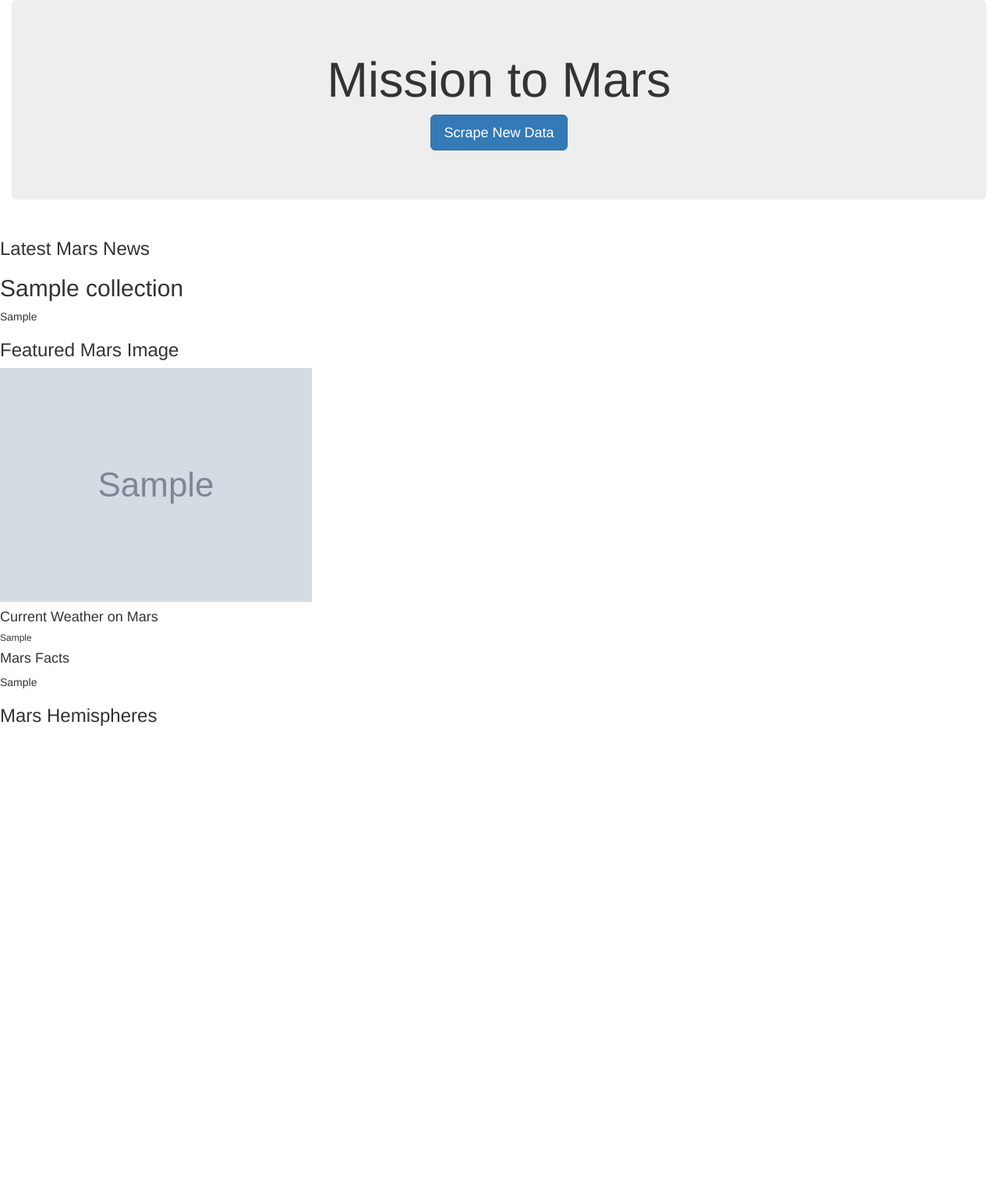
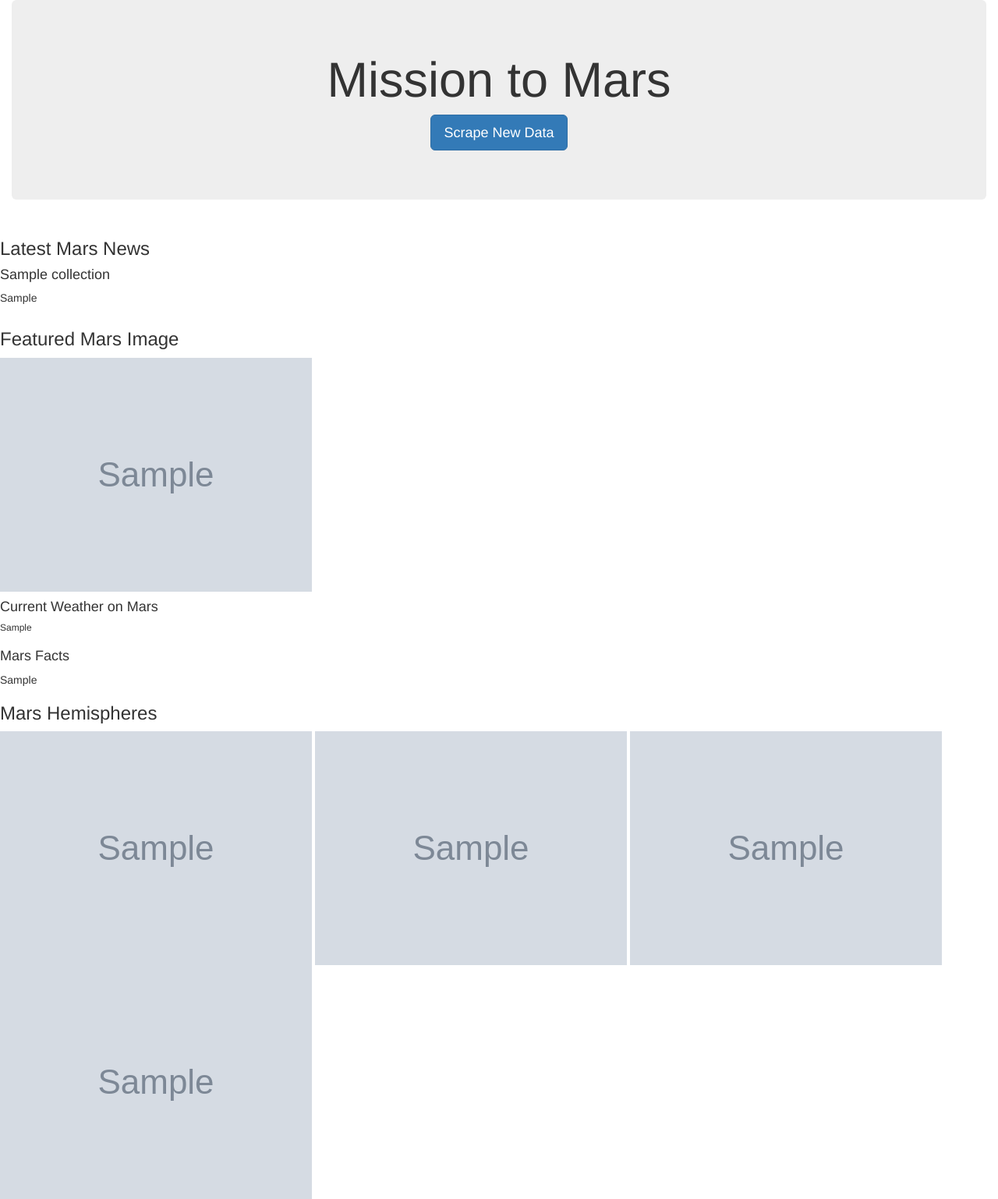
Before and after one commit to cooperericd/web-scraping-challenge, a Flask app: page / in a window 1280 px wide. Shown: the whole page at 78% size. Before the commit the page ends 931 px from the top, so only its background shows below. Run offline with Flask 2, Linux system fonts and the light colour scheme; grey boxes marked "Sample" are stand-in pictures; a database or web service that is not in the repository returns one stand-in record (values such as "Sample title"); some libraries are stand-ins or nearby versions.

Commit message:
Fixed table

```diff
--- a/Missions_to_Mars/scrape_mars.py
+++ b/Missions_to_Mars/scrape_mars.py
@@ -81,7 +81,11 @@ def scrape():
         "featured_image": featured_image_url,
         "current_weather": mars_weather,
         "mars_facts_table": html_table,
-        "hemisphere_images": hemisphere_image_urls
+        "cerberus_image": cerberus_image,
+        "schiaparelli_image": schiaparelli_image,
+        "syrtis_major_image": syrtis_major_image,
+        "valles_marineris_image": valles_marineris_image,
+
     }
 
     browser.quit()
--- a/Missions_to_Mars/templates/index.html
+++ b/Missions_to_Mars/templates/index.html
@@ -16,26 +16,38 @@
             <p><a class="btn btn-primary btn-lg" href="/scrape" role="button">Scrape New Data</a></p>
         </div>
     </div>
-    <div>
+    <div class="row">
+        <div class="col-md-6">
             <h3>Latest Mars News</h3>
-        <h2>{{ mars_update.latest_title }}</h2>
+            <h4>{{ mars_update.latest_title }}</h4>
             <p>{{ mars_update.latest_paragraph }}</p>
         </div>
-    <div>
+    </div>
+    <div class="row">
+        <div class="col-md-4">
             <h3>Featured Mars Image</h3>
             <img src="{{ mars_update.featured_image }}">
         </div>
-    <div>
+    </div>
+    <div class="row">
+        <div class="col-md-4">
             <h4>Current Weather on Mars</h4>
             <h6>{{ mars_update.current_weather }}</h6>
         </div>
-    <div>
+    </div>
+    <div class="row">
+        <div class="col-md-4">
             <h4>Mars Facts</h4>
-        {{mars_update.mars_facts_table}}
+            {{ mars_update.mars_facts_table | safe }}
+        </div>
     </div>
     <div>
         <h3>Mars Hemispheres</h3>
-        <img src="{{ hemisphere_images }}">
+        <img src="{{ mars_update.cerberus_image }}">
+        <img src="{{ mars_update.schiaparelli_image }}">
+        <img src="{{ mars_update.syrtis_major_image }}">
+        <img src="{{ mars_update.valles_marineris_image }}">
+
     </div>
 
 
```
Also changed, not shown: 3 other files. Lines whose indentation alone changed are shown as unchanged.
